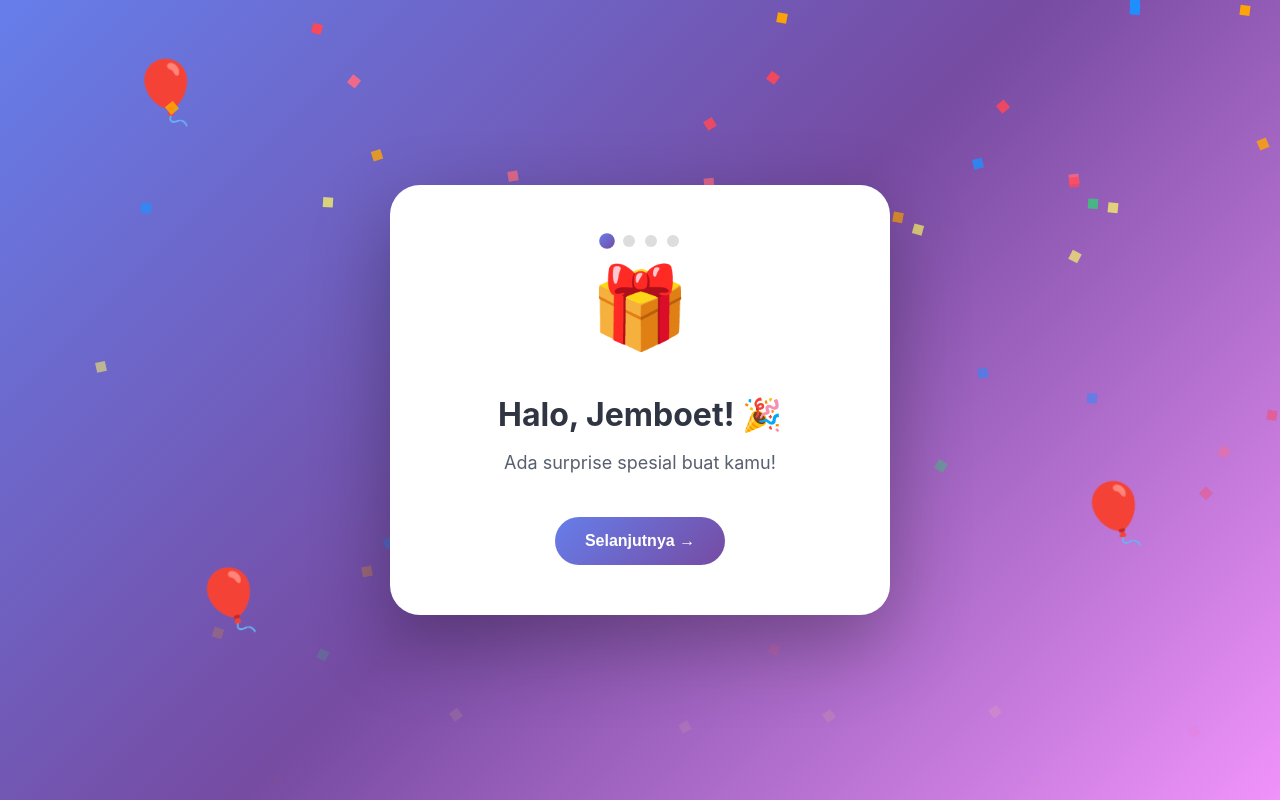
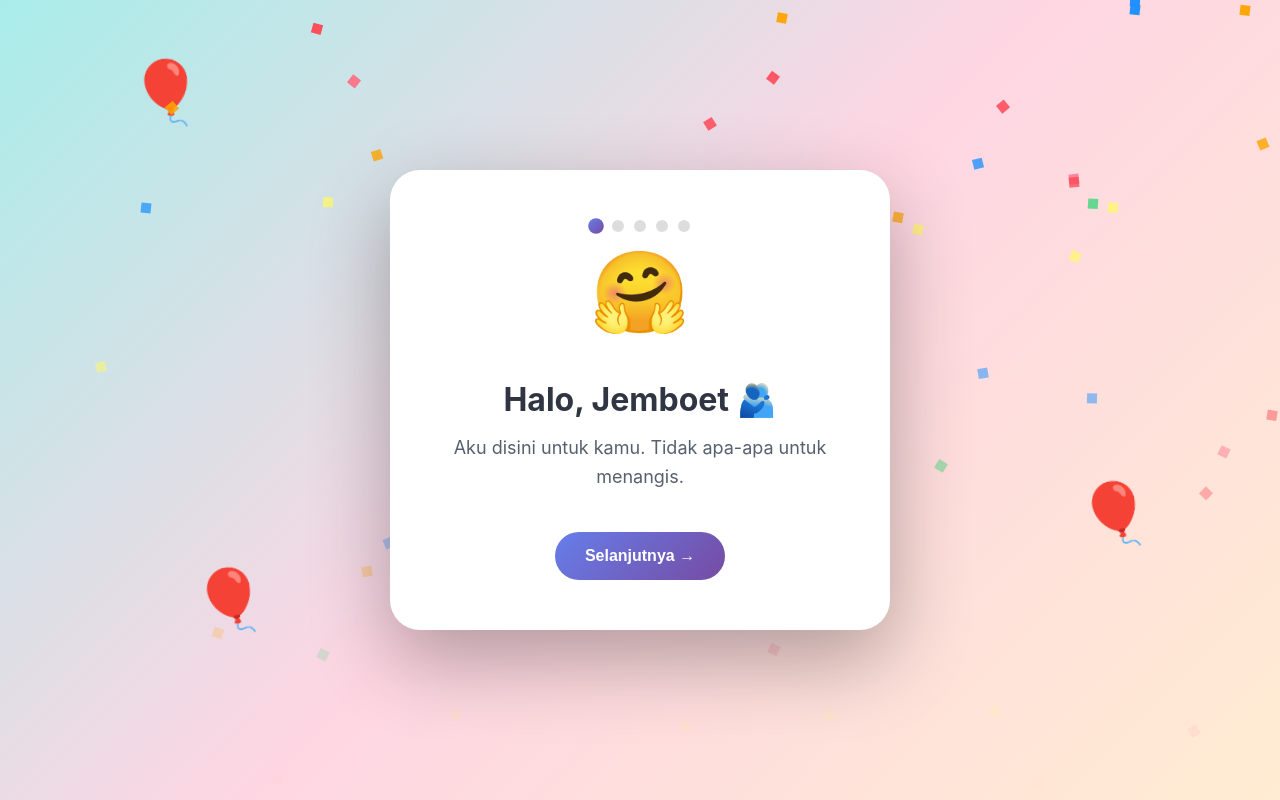
Before and after one commit to abhi23455/lovescape, a React (Vite) app: page / in a window 1280 px wide. Built offline with nearby package versions, Linux system fonts and the light colour scheme.

Commit message:
Change to comforting messages for Jemboet

```diff
--- a/src/components/Birthday.css
+++ b/src/components/Birthday.css
@@ -1,6 +1,6 @@
 .birthday-container {
   min-height: 100vh;
-  background: linear-gradient(135deg, #667eea 0%, #764ba2 50%, #f093fb 100%);
+  background: linear-gradient(135deg, #a8edea 0%, #fed6e3 50%, #ffecd2 100%);
   display: flex;
   justify-content: center;
   align-items: center;
--- a/src/components/Birthday.jsx
+++ b/src/components/Birthday.jsx
@@ -12,27 +12,33 @@ function Birthday() {
   const pages = [
     {
       id: 1,
-      title: "Halo, Jemboet! 🎉",
-      content: "Ada surprise spesial buat kamu!",
-      emoji: "🎁"
+      title: "Halo, Jemboet 🫂",
+      content: "Aku disini untuk kamu. Tidak apa-apa untuk menangis.",
+      emoji: "🤗"
     },
     {
       id: 2,
-      title: "Selamat Ulang Tahun! 🎂",
-      content: "Semoga hari ini penuh kebahagiaan dan tawa!",
-      emoji: "🎈"
+      title: "Kamu Tidak Sendiri 💙",
+      content: "Setiap air mata yang jatuh, aku disini mendampingimu.",
+      emoji: "🌊"
     },
     {
       id: 3,
-      title: "Wish You All The Best! ⭐",
-      content: "Semoga semua impianmu tercapai dan selalu bahagia!",
-      emoji: "🌟"
+      title: "Kamu Kuat Banget! 💪",
+      content: "Sudah sejauh ini kamu bertahan. Itu luar biasa!",
+      emoji: "🌸"
     },
     {
       id: 4,
-      title: "Love You! ❤️",
-      content: "Semoga kita selalu bersama dan membuat kenangan indah!",
-      emoji: "💕"
+      title: "Semuanya Akan Baik-baik Saja 🌈",
+      content: "Setelah hujan, akan ada pelangi. Aku percaya kamu!",
+      emoji: "✨"
+    },
+    {
+      id: 5,
+      title: "Aku Sayang Kamu 💕",
+      content: "Terima kasih sudah menjadi dirimu yang luar biasa.",
+      emoji: "❤️"
     }
   ]
 
```
